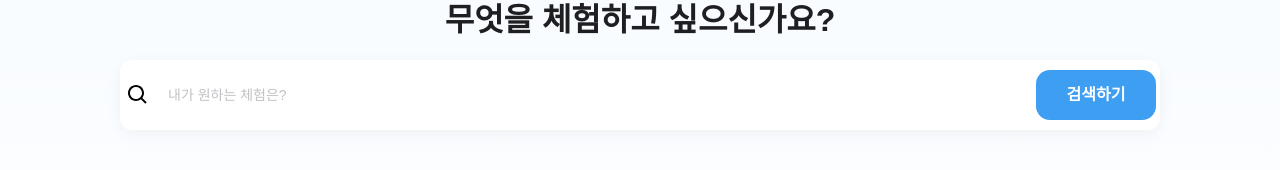
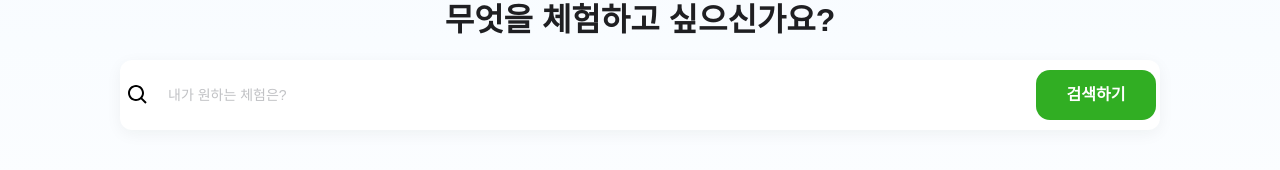
Before and after one commit to yuwonkyu/codenomad, a Next.js app: page / in a window 1280 px wide. Shown: the part 734-904 px from the top of the page. Built offline with nearby package versions, Linux system fonts and the light colour scheme; no server answers; a web font is replaced by a local one.

Commit message:
✨feat: primary color 변경

```diff
--- a/src/app/globals.css
+++ b/src/app/globals.css
@@ -19,7 +19,7 @@
   --color-gray-900: #323236;
   --color-gray-950: #1f1f22;
   --color-primary-100: #e5f3ff;
-  --color-primary-500: #3d9ef2;
+  --color-primary-500: #31ae23;
   --color-red: #eb5757;
 
   --spacing: 0.0625rem;
```
